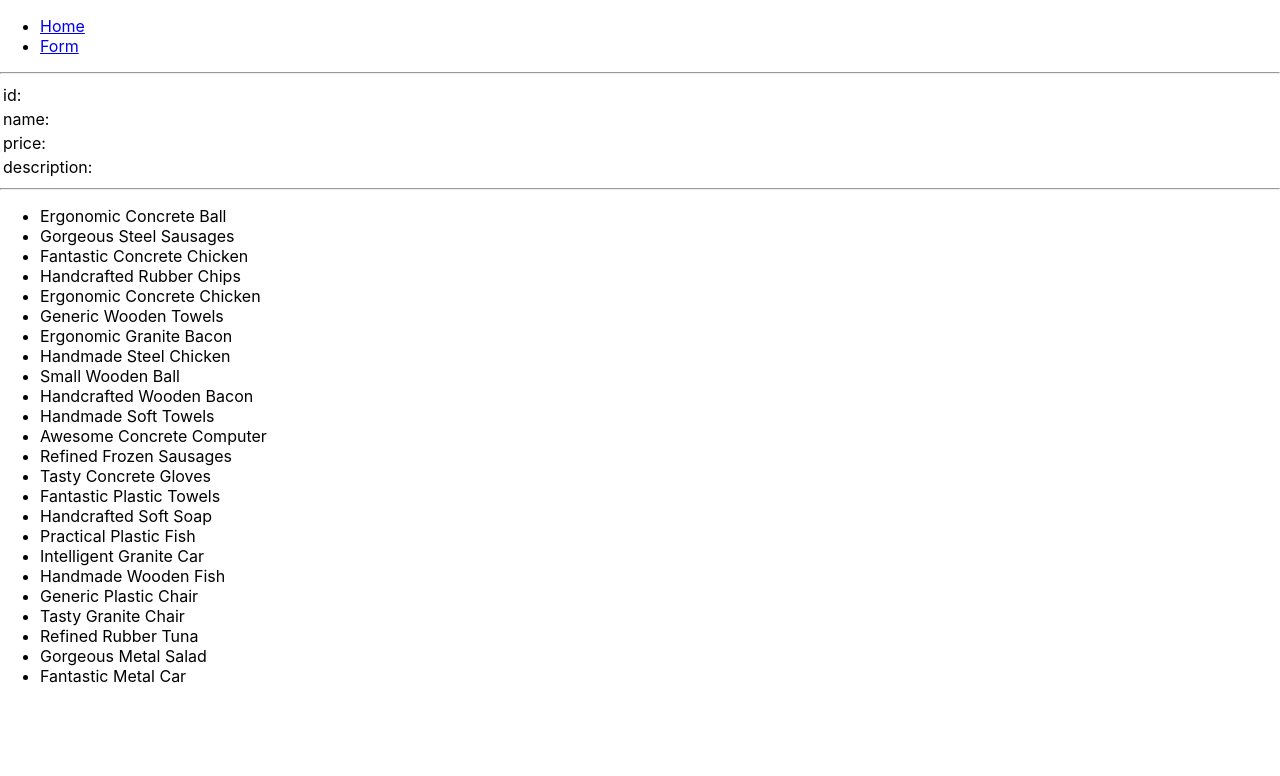
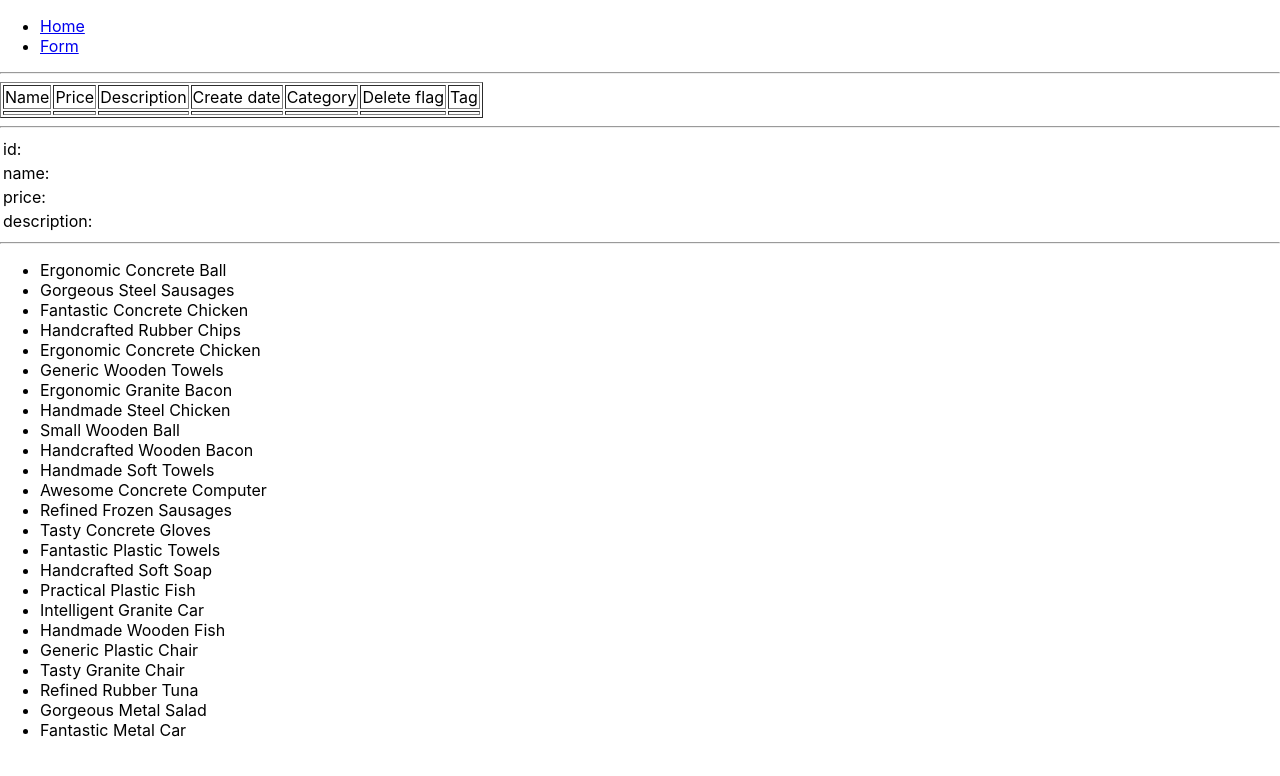
Before and after one commit to thedtv-1961/dont_delete_reactjs-1, a React (Create React App) app: page / in a window 1280 px wide. Shown: the top 776 px of the page. Built offline with nearby package versions, Linux system fonts and the light colour scheme.

Commit message:
add form product detail

```diff
--- a/src/actions/index.js
+++ b/src/actions/index.js
@@ -1,4 +1,5 @@
 import { PRODUCT_TOGGLE } from "./actionType";
+import { PRODUCT_FROM_ADD } from "./productFormType";
 
 export const showProductDetail = (productSelected) => {
     return {
@@ -6,3 +7,10 @@ export const showProductDetail = (productSelected) => {
         productSelected
     }
 }
+
+export const addNewProduct = (newProduct) => {
+    return {
+        type: PRODUCT_FROM_ADD,
+        product: newProduct
+    }
+}
--- /dev/null
+++ b/src/actions/productFormType.js
@@ -0,0 +1,2 @@
+export const PRODUCT_FROM_ADD = 'PRODUCT_FROM_ADD';
+export const PRODUCT_FROM_GET = 'PRODUCT_FROM_GET';
--- a/src/components/App.js
+++ b/src/components/App.js
@@ -3,6 +3,7 @@ import { BrowserRouter as Router, Link, Switch, Route } from 'react-router-dom';
 import ProductListContainer from "../containers/ProductListContainer";
 import ProductDetailContainer from "../containers/ProductDetailContainer";
 import ProductFormContainer from "../containers/ProductFormContainer";
+import ProductFormDetailContainer from "../containers/ProductFormDetailContainer";
 
 function App() {
   return (
@@ -20,6 +21,8 @@ function App() {
         <Switch>
           <Route exact path="/">
             <div>
+              <ProductFormDetailContainer />
+              <hr/>
               <ProductDetailContainer />
               <hr />
               <ProductListContainer />
--- a/src/containers/ProductFormContainer.js
+++ b/src/containers/ProductFormContainer.js
@@ -1,6 +1,9 @@
 import { Component } from 'react';
+import { connect } from "react-redux";
+import { bindActionCreators } from "redux";
+import { addNewProduct } from "../actions";
 
-export default class ProductFormContainer extends Component {
+class ProductFormContainer extends Component {
     constructor(props) {
         super(props);
         this.state = {
@@ -24,11 +27,17 @@ export default class ProductFormContainer extends Component {
     handleChange = (e) => {
         if(e.target.type === 'checkbox' && (e.target.name === 'tag1' || e.target.name === 'tag2' || e.target.name === 'tag3')) {
             this.setState({
-                [e.target.name] : e.target.checked ? e.target.value : null
+                product: {
+                    ...this.state.product,
+                    [e.target.name] : e.target.checked ? e.target.value : null
+                }
             });
         } else {
             this.setState({
-                [e.target.name] : e.target.value
+                product:{
+                    ...this.state.product,
+                    [e.target.name] : e.target.value
+                }
             });
         }
     }
@@ -92,6 +101,12 @@ export default class ProductFormContainer extends Component {
                             <label htmlFor="tag3"> #tag3</label>
                         </td>
                     </tr>
+                    <tr>
+                        <td></td>
+                        <td>
+                            <button type="button" onClick={() => this.props.onClickSubmit(this.state.product)}>Save</button>
+                        </td>
+                    </tr>
                 </tbody>
             </table>
             <hr></hr>
@@ -147,3 +162,14 @@ export default class ProductFormContainer extends Component {
         </form>);
     }
 }
+
+const mapDispatchToProps = (dispatch) => {
+    return bindActionCreators(
+        {
+            onClickSubmit: addNewProduct
+        },
+        dispatch
+    );
+}
+
+export default connect(null, mapDispatchToProps)(ProductFormContainer);
--- /dev/null
+++ b/src/containers/ProductFormDetailContainer.js
@@ -0,0 +1,45 @@
+import { Component } from "react";
+import { connect } from "react-redux";
+
+class ProductFormDetailContainer extends Component {
+    constructor(props) {
+        super(props);
+    }
+
+    render() {
+        return (<table border="1">
+            <tbody>
+                <tr>
+                    <td>Name</td>
+                    <td>Price</td>
+                    <td>Description</td>
+                    <td>Create date</td>
+                    <td>Category</td>
+                    <td>Delete flag</td>
+                    <td>Tag</td>
+                </tr>
+                <tr>
+                    <td>{this.props.product.name}</td>
+                    <td>{this.props.product.price}</td>
+                    <td>{this.props.product.description}</td>
+                    <td>{this.props.product.create_date}</td>
+                    <td>{this.props.product.category}</td>
+                    <td>{this.props.product.delete_flag}</td>
+                    <td>
+                        {this.props.product.tag1}
+                        {this.props.product.tag2}
+                        {this.props.product.tag3}
+                    </td>
+                </tr>
+            </tbody>
+        </table>);
+    }
+}
+
+const mapStateToProps = (state, ownProps) => {
+    return {
+        product: state.productFormHandle
+    }
+}
+
+export default connect(mapStateToProps)(ProductFormDetailContainer);
--- a/src/reducers/index.js
+++ b/src/reducers/index.js
@@ -1,8 +1,10 @@
 import { combineReducers } from "redux";
 import products from './productReducer';
 import productHandle from './productHandleReducer';
+import productFormHandle from './productFormHandleReducer';
 
 export default combineReducers({
     products,
-    productHandle
+    productHandle,
+    productFormHandle
 });
--- /dev/null
+++ b/src/reducers/productFormHandleReducer.js
@@ -0,0 +1,12 @@
+import { PRODUCT_FROM_ADD } from "../actions/productFormType";
+
+const productFormHandle = (state = {}, action) => {
+    switch(action.type){
+        case PRODUCT_FROM_ADD:
+            return action.product; // /src/actions/index.js addNewProduct() -> return {type , product} -> `action.product`
+        default:
+            return state;
+    }
+}
+
+export default productFormHandle;
```
